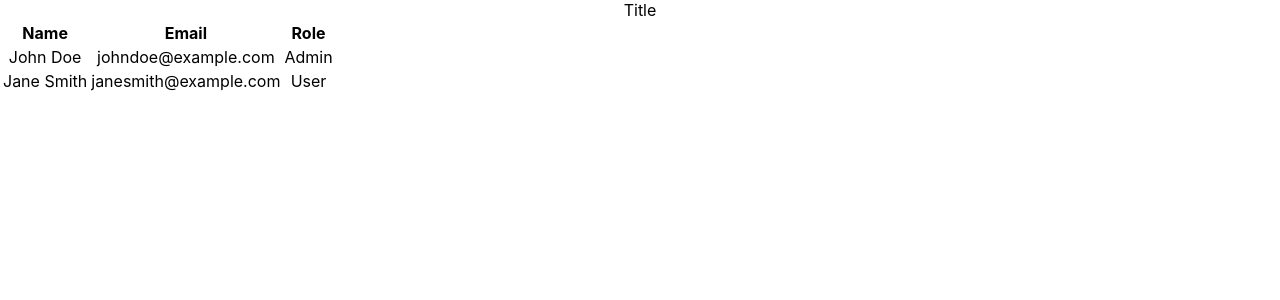
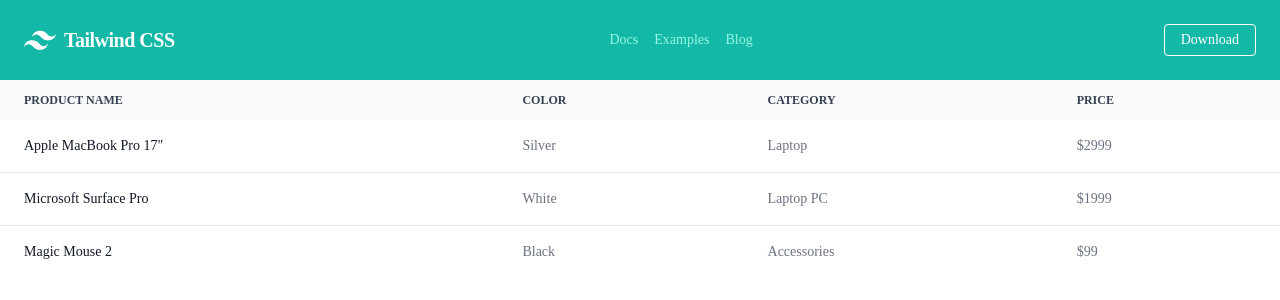
Before and after one commit to kmkm3232/my-app, a React (Create React App) app: page /table in a window 1280 px wide. Shown: the top 300 px of the page. Built offline with nearby package versions, Linux system fonts and the light colour scheme.

Commit message:
collapse menu

```diff
--- a/package.json
+++ b/package.json
@@ -10,6 +10,7 @@
     "@types/node": "^16.18.24",
     "@types/react": "^18.0.37",
     "@types/react-dom": "^18.0.11",
+    "classnames": "^2.3.2",
     "react": "^18.2.0",
     "react-dom": "^18.2.0",
     "react-router-dom": "^6.10.0",
--- a/src/App.css
+++ b/src/App.css
@@ -1,3 +1,4 @@
+
 .App {
   text-align: center;
 }
@@ -15,7 +16,7 @@
 
 .App-header {
   background-color: #282c34;
-  min-height: 100vh;
+  height: 89vh;
   display: flex;
   flex-direction: column;
   align-items: center;
--- a/src/App.tsx
+++ b/src/App.tsx
@@ -1,14 +1,46 @@
 import React from 'react';
-import logo from './logo.svg';
+import classnames from "classnames";
 import Frontpage from './component/frontpage';
 import Table from './component/table';
 import { Routes, Route } from 'react-router-dom';
 import './App.css';
 
 function App() {
+  const [collapseShow, setCollapseShow] = React.useState("hidden");
+  const handleClick = () =>{
+    collapseShow === "hidden" ? setCollapseShow("") : setCollapseShow("hidden")
+  }
   return (
     <div className="App">
-      Title
+      <nav className="flex items-center justify-between flex-wrap bg-teal-500 p-6">
+        <div className="flex items-center flex-shrink-0 text-white mr-6">
+          <svg className="fill-current h-8 w-8 mr-2" width="54" height="54" viewBox="0 0 54 54" xmlns="http://www.w3.org/2000/svg"><path d="M13.5 22.1c1.8-7.2 6.3-10.8 13.5-10.8 10.8 0 12.15 8.1 17.55 9.45 3.6.9 6.75-.45 9.45-4.05-1.8 7.2-6.3 10.8-13.5 10.8-10.8 0-12.15-8.1-17.55-9.45-3.6-.9-6.75.45-9.45 4.05zM0 38.3c1.8-7.2 6.3-10.8 13.5-10.8 10.8 0 12.15 8.1 17.55 9.45 3.6.9 6.75-.45 9.45-4.05-1.8 7.2-6.3 10.8-13.5 10.8-10.8 0-12.15-8.1-17.55-9.45-3.6-.9-6.75.45-9.45 4.05z"/></svg>
+          <span className="font-semibold text-xl tracking-tight">Tailwind CSS</span>
+        </div>
+        <div className="block lg:hidden">
+          <button className="flex items-center px-3 py-2 border rounded text-teal-200 border-teal-400 hover:text-white hover:border-white" onClick={()=>{
+            handleClick()
+          }}>
+            <svg className="fill-current h-3 w-3" viewBox="0 0 20 20" xmlns="http://www.w3.org/2000/svg"><title>Menu</title><path d="M0 3h20v2H0V3zm0 6h20v2H0V9zm0 6h20v2H0v-2z"/></svg>
+          </button>
+        </div>
+        <div className={classnames("w-full block flex-grow lg:flex lg:items-center lg:w-auto", collapseShow)}>
+          <div className="text-sm lg:flex-grow">
+            <a href="/" className="block mt-4 lg:inline-block lg:mt-0 text-teal-200 hover:text-white mr-4">
+              Docs
+            </a>
+            <a href="/" className="block mt-4 lg:inline-block lg:mt-0 text-teal-200 hover:text-white mr-4">
+              Examples
+            </a>
+            <a href="/" className="block mt-4 lg:inline-block lg:mt-0 text-teal-200 hover:text-white">
+              Blog
+            </a>
+          </div>
+          <div>
+            <a href="/" className="inline-block text-sm px-4 py-2 leading-none border rounded text-white border-white hover:border-transparent hover:text-teal-500 hover:bg-white mt-4 lg:mt-0">Download</a>
+          </div>
+        </div>
+      </nav>
       <Routes>
         <Route path='/' Component={Frontpage} />
         <Route path='table' Component={Table} />
--- a/src/component/table/index.tsx
+++ b/src/component/table/index.tsx
@@ -1,30 +1,76 @@
 import React from 'react';
+
 
 export const Table = () => {
 
     return (
         <div>
-<table className="min-w-full divide-y divide-gray-200">
-  <thead className="bg-gray-50">
+
+<div className="relative overflow-x-auto">
+    <table className="w-full text-sm text-left text-gray-500 dark:text-gray-400">
+        <thead className="text-xs text-gray-700 uppercase bg-gray-50 dark:bg-gray-700 dark:text-gray-400">
             <tr>
-      <th scope="col" className="px-6 py-3 text-left text-xs font-medium text-gray-500 uppercase tracking-wider">Name</th>
-      <th scope="col" className="px-6 py-3 text-left text-xs font-medium text-gray-500 uppercase tracking-wider">Email</th>
-      <th scope="col" className="px-6 py-3 text-left text-xs font-medium text-gray-500 uppercase tracking-wider">Role</th>
+                <th scope="col" className="px-6 py-3">
+                    Product name
+                </th>
+                <th scope="col" className="px-6 py-3">
+                    Color
+                </th>
+                <th scope="col" className="px-6 py-3">
+                    Category
+                </th>
+                <th scope="col" className="px-6 py-3">
+                    Price
+                </th>
             </tr>
         </thead>
-  <tbody className="bg-white divide-y divide-gray-200">
-    <tr>
-      <td className="px-6 py-4 whitespace-nowrap"><div className="text-sm font-medium text-gray-900">John Doe</div></td>
-      <td className="px-6 py-4 whitespace-nowrap"><div className="text-sm text-gray-500">johndoe@example.com</div></td>
-      <td className="px-6 py-4 whitespace-nowrap"><div className="text-sm text-gray-500">Admin</div></td>
+        <tbody>
+            <tr className="bg-white border-b dark:bg-gray-800 dark:border-gray-700">
+                <th scope="row" className="px-6 py-4 font-medium text-gray-900 whitespace-nowrap dark:text-white">
+                    Apple MacBook Pro 17"
+                </th>
+                <td className="px-6 py-4">
+                    Silver
+                </td>
+                <td className="px-6 py-4">
+                    Laptop
+                </td>
+                <td className="px-6 py-4">
+                    $2999
+                </td>
             </tr>
-    <tr>
-      <td className="px-6 py-4 whitespace-nowrap"><div className="text-sm font-medium text-gray-900">Jane Smith</div></td>
-      <td className="px-6 py-4 whitespace-nowrap"><div className="text-sm text-gray-500">janesmith@example.com</div></td>
-      <td className="px-6 py-4 whitespace-nowrap"><div className="text-sm text-gray-500">User</div></td>
+            <tr className="bg-white border-b dark:bg-gray-800 dark:border-gray-700">
+                <th scope="row" className="px-6 py-4 font-medium text-gray-900 whitespace-nowrap dark:text-white">
+                    Microsoft Surface Pro
+                </th>
+                <td className="px-6 py-4">
+                    White
+                </td>
+                <td className="px-6 py-4">
+                    Laptop PC
+                </td>
+                <td className="px-6 py-4">
+                    $1999
+                </td>
+            </tr>
+            <tr className="bg-white dark:bg-gray-800">
+                <th scope="row" className="px-6 py-4 font-medium text-gray-900 whitespace-nowrap dark:text-white">
+                    Magic Mouse 2
+                </th>
+                <td className="px-6 py-4">
+                    Black
+                </td>
+                <td className="px-6 py-4">
+                    Accessories
+                </td>
+                <td className="px-6 py-4">
+                    $99
+                </td>
             </tr>
         </tbody>
     </table>
+</div>
+
         </div>
     );
   };
--- a/src/index.css
+++ b/src/index.css
@@ -1,13 +1,54 @@
-body {
-  margin: 0;
-  font-family: -apple-system, BlinkMacSystemFont, 'Segoe UI', 'Roboto', 'Oxygen',
-    'Ubuntu', 'Cantarell', 'Fira Sans', 'Droid Sans', 'Helvetica Neue',
-    sans-serif;
-  -webkit-font-smoothing: antialiased;
-  -moz-osx-font-smoothing: grayscale;
+@tailwind base;
+@tailwind components;
+@tailwind utilities;
+
+
+* {
+  font-family: Ubuntu;
 }
 
-code {
-  font-family: source-code-pro, Menlo, Monaco, Consolas, 'Courier New',
-    monospace;
+html,
+body,
+#root {
+  height: 100%;
 }
+
+* {
+  scrollbar-width: thin; /* Firefox */
+  -ms-overflow-style: none; /* IE 10+ */
+}
+
+div.main {
+  overflow-y: auto;
+}
+
+::-webkit-scrollbar {
+  width: 14px;
+  height: 18px;
+}
+::-webkit-scrollbar-thumb {
+  height: 6px;
+  border: 4px solid rgba(0, 0, 0, 0);
+  background-clip: padding-box;
+  -webkit-border-radius: 7px;
+  background-color: rgba(0, 0, 0, 0.15);
+  -webkit-box-shadow: inset -1px -1px 0px rgba(0, 0, 0, 0.05), inset 1px 1px 0px rgba(0, 0, 0, 0.05);
+}
+::-webkit-scrollbar-button {
+  width: 0;
+  height: 0;
+  display: none;
+}
+::-webkit-scrollbar-corner {
+  background-color: transparent;
+}
+
+/* Mapbox */
+.mapboxgl-canvas:focus {
+  outline: 0;
+}
+
+.mapboxgl-ctrl-bottom-left,
+.mapboxgl-ctrl-bottom-right {
+  display: none;
+}
--- a/tailwind.config.js
+++ b/tailwind.config.js
@@ -1,6 +1,6 @@
 /** @type {import('tailwindcss').Config} */
 module.exports = {
-  content: [],
+  content: ["./src/**/*.{html,js,tsx}"],
   theme: {
     extend: {},
   },
```
Also changed, not shown: 1 other file (tests, documents, lock files or other folders). Lines whose indentation alone changed are shown as unchanged.
